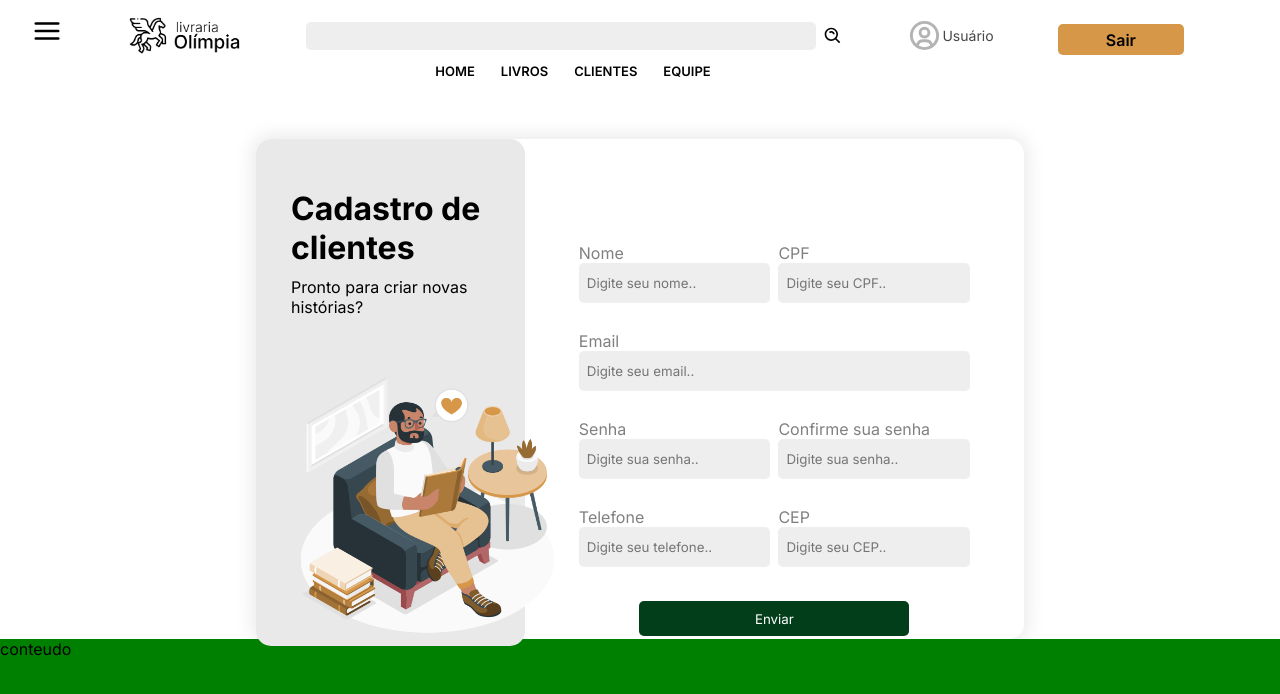
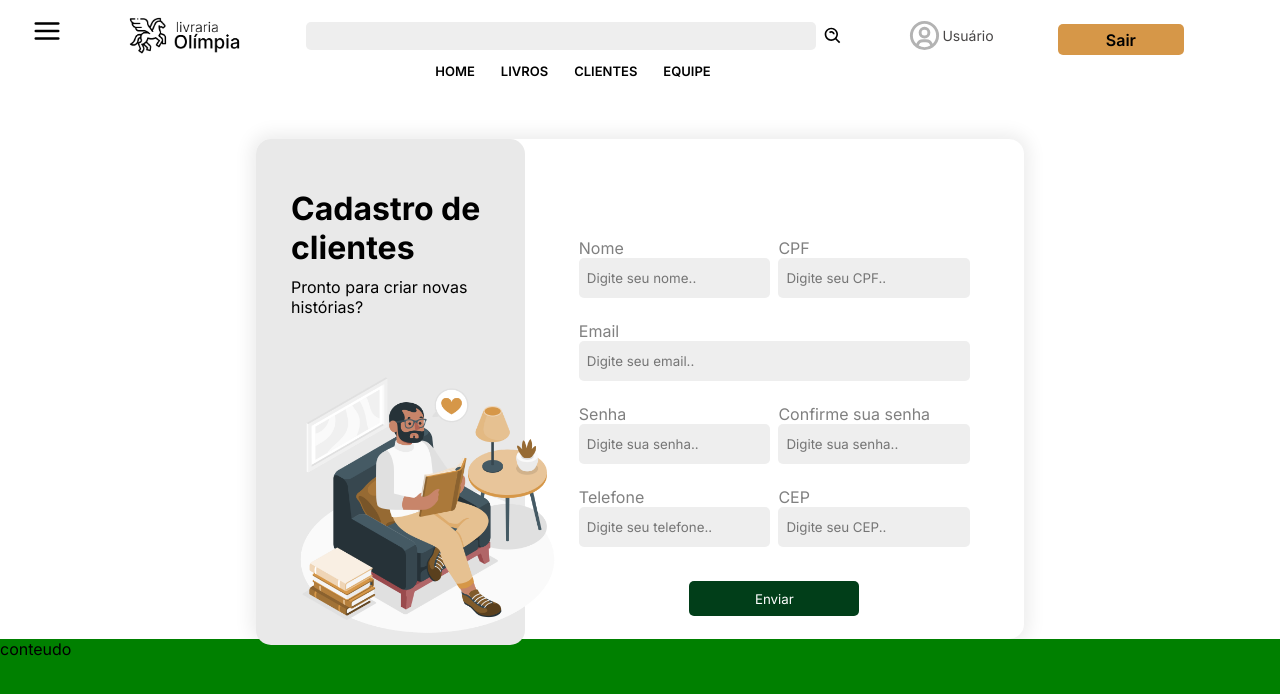
Before and after one commit to Sara-Lirio/Olimpia_App, a React (Vite) app: page /cadastroCliente in a window 1280 px wide. Shown: the top 694 px of the page. Built offline with nearby package versions, Linux system fonts and the light colour scheme.

Commit message:
ajustando grid do formulario

```diff
--- a/src/components/FormClientes/FormStyle.js
+++ b/src/components/FormClientes/FormStyle.js
@@ -43,7 +43,7 @@ function getWidthGrid(value) {
 
 export const Column = styled.div`
   float: left;
-  margin-top: 20px;
+  margin-top: 15px;
   text-align: start;
   padding: 0.25rem;
   min-height: 1px;
@@ -67,7 +67,7 @@ export const DivInput = styled.div``;
 export const Button = styled.button`
   background-color: #013e19;
   color: white;
-  width: 270px;
+  width: 170px;
   height: 35px;
   border: none;
   border-radius: 5px;
```
